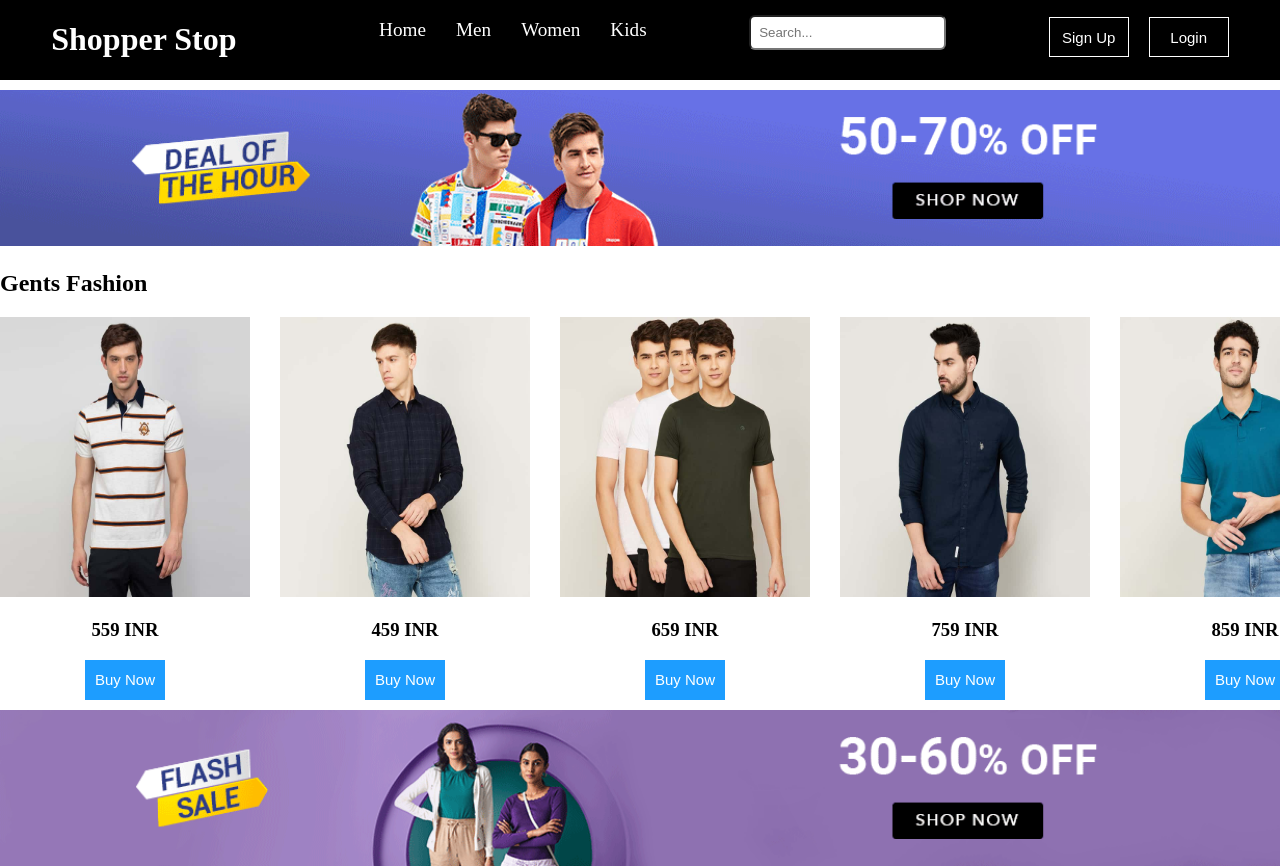
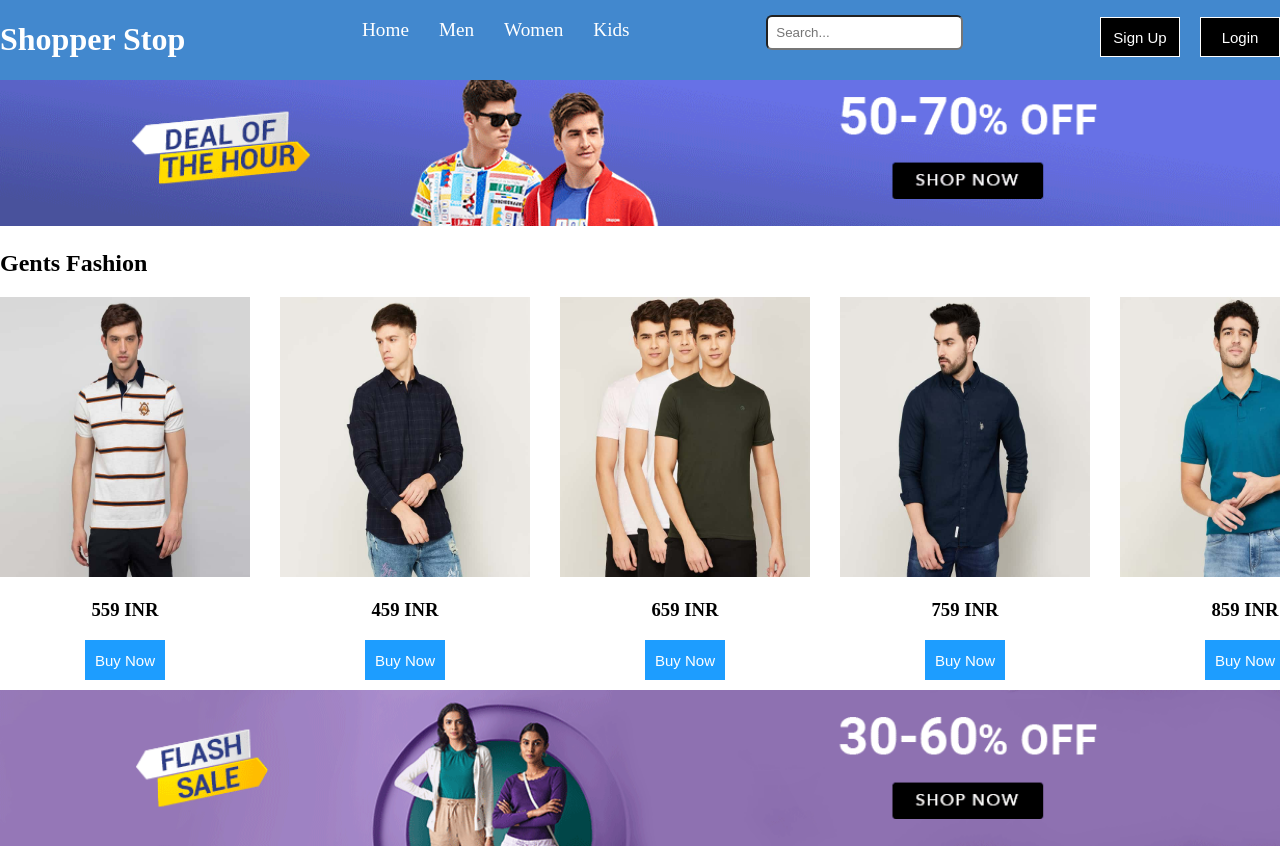
Before and after one commit to sriram5N2/React-Landing-Page, a React (Vite) app in the folder my-shopping-store/: page / in a window 1280 px wide. Shown: the top 868 px of the page. Built offline with nearby package versions, Linux system fonts and the light colour scheme.

Commit message:
Updated App.css

```diff
--- a/my-shopping-store/src/App.css
+++ b/my-shopping-store/src/App.css
@@ -2,13 +2,17 @@ body{
   margin: 0;
 
 }
-.main-container{
+.main-container {
+  position: fixed;
+  top: 0;
+  left: 0;
+  right: 0;
+  background:rgb(66, 136, 206);/* or your preferred color */
+  color: white;
   display: flex;
-  background-color: black;
-  color: white;
+  justify-content: space-between;
+  z-index: 1000;
 
-
-  justify-content: space-around;
 }
 
 .left h1{
@@ -85,7 +89,7 @@ body{
 }
 
 .banner img{
-  margin-top: 10px;
+  margin-top:70px;
   width: 100%;
 }
 .women-banner img{
```
